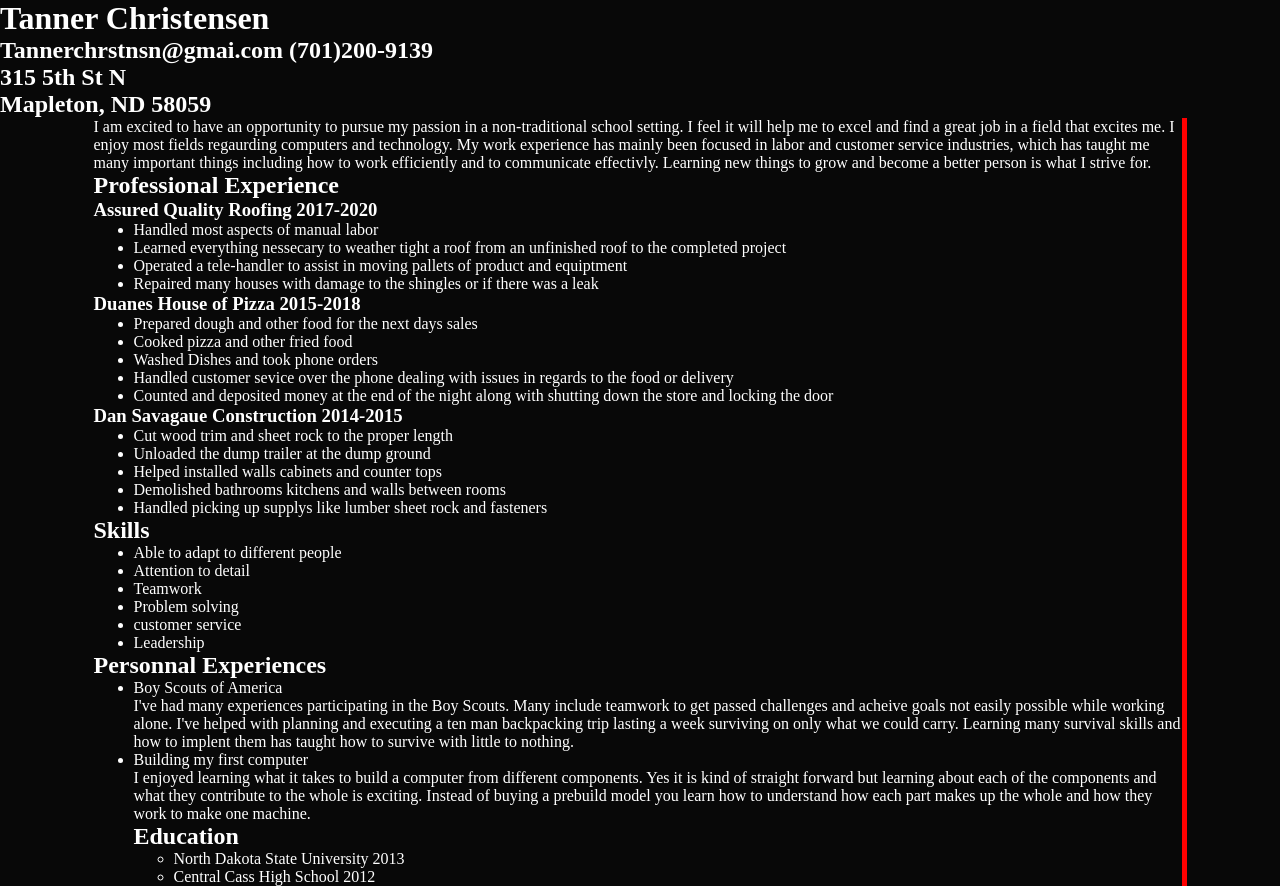
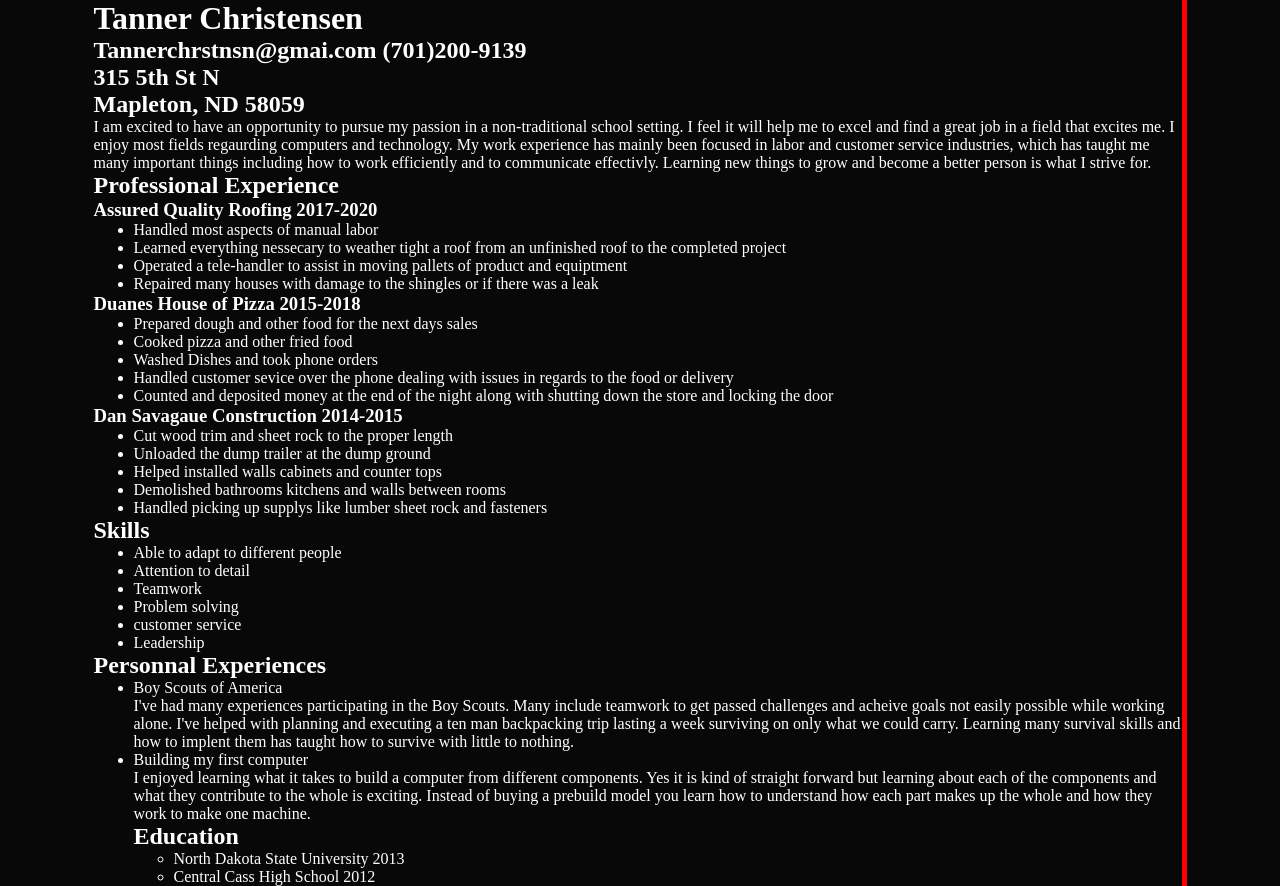
Before and after one commit to TannerChrstnsn/TannerChrstnsn.github.io, a plain HTML site: page index.html in a window 1280 px wide. Drawn offline with Linux system fonts and the light colour scheme.

Commit message:
Update style.css

```diff
--- a/style.css
+++ b/style.css
@@ -4,7 +4,7 @@
   margin: auto;
 }
 
-.container{
+.heading{
   background-color: #333333;
   width: 85%;
   border-right: 5px red solid;
```
